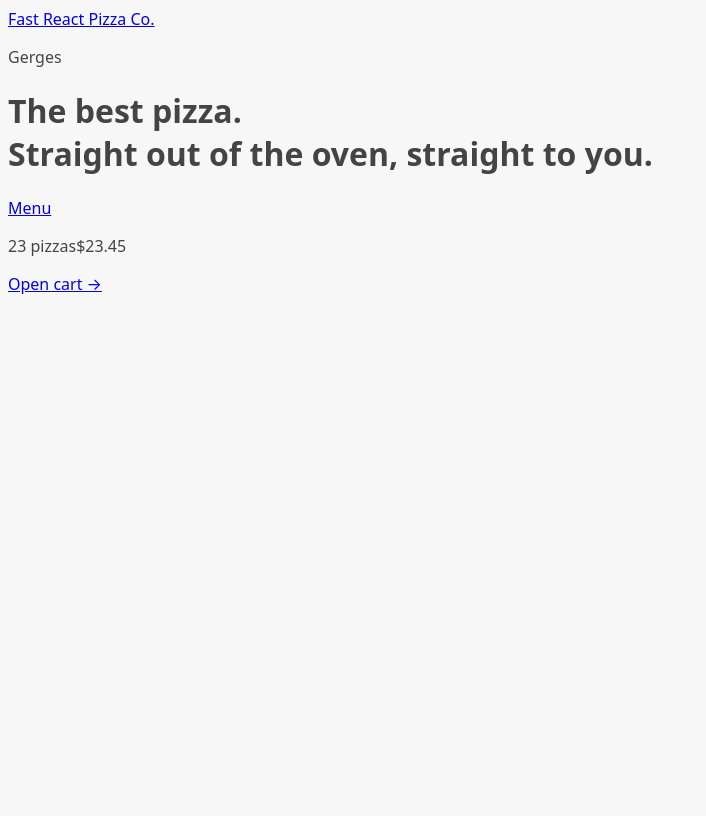
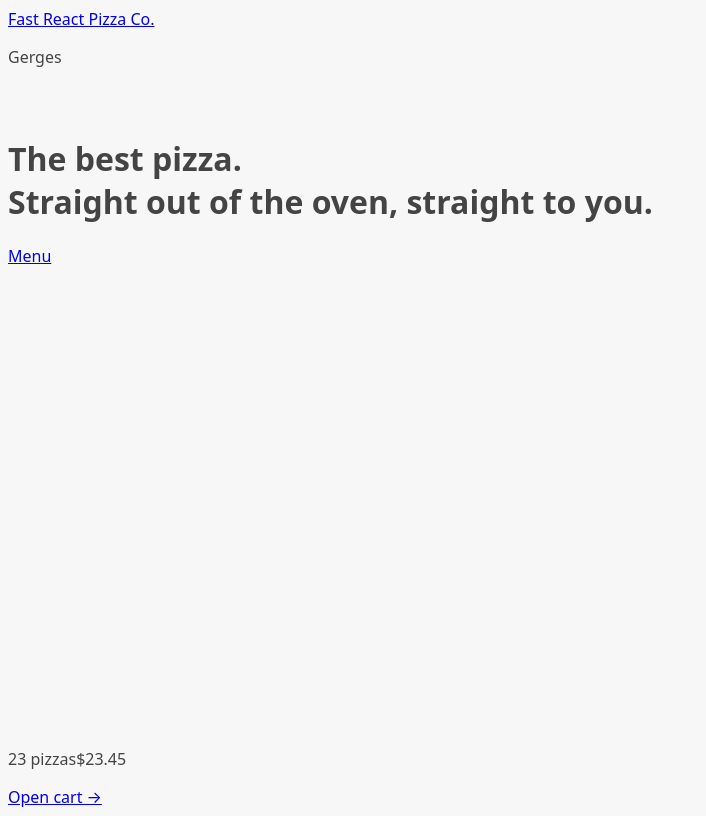
Before and after one commit to G3RGES/fast-react-pizza, a React (Vite) app: page / in a window 1280 px wide. Shown: the whole page, without its empty margins (0-706 px from the left). Built offline with nearby package versions, Linux system fonts and the light colour scheme.

Commit message:
Update AppLayout.jsx

```diff
--- a/src/ui/AppLayout.jsx
+++ b/src/ui/AppLayout.jsx
@@ -1,13 +1,15 @@
 import { Outlet, useNavigation } from "react-router-dom";
 import CartOverview from "../features/cart/CartOverview";
 import Header from "./Header";
+import Loader from "./Loader";
 
 function AppLayout() {
   const navigation = useNavigation();
   const isLoading = navigation.state === "loading";
 
   return (
-    <div>
+    <div className="layout">
+      {isLoading && <Loader />}
       <Header />
 
       <main>
```
